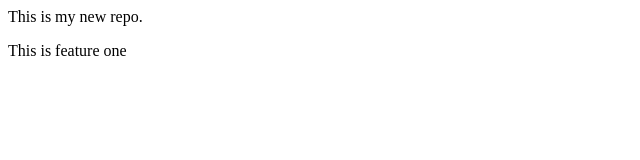
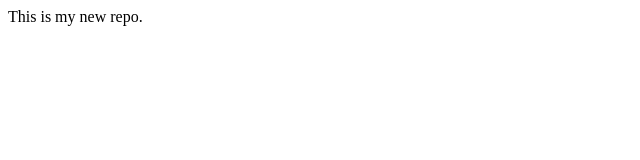
Before and after one commit to Safin909/localrepo, a plain HTML site: page index.html in a window 1280 px wide. Shown: the whole page, without its empty margins (0-640 px from the left). Drawn offline with Linux system fonts and the light colour scheme.

Commit message:
Deleted extra line

```diff
--- a/index.html
+++ b/index.html
@@ -1,2 +1 @@
 <p>This is my new repo.</p>
-<p>This is feature one</p>
```
